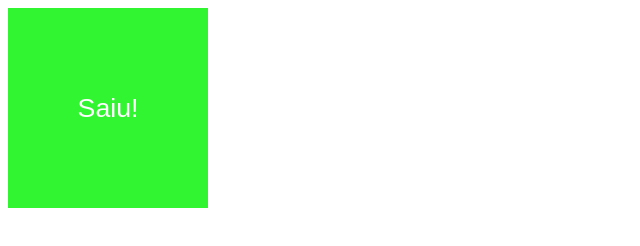
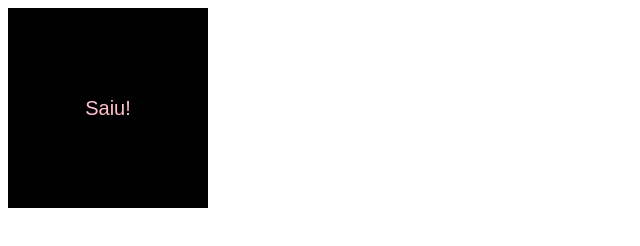
Before and after one commit to miqueiasmoreira/javascript, a plain HTML site: page CursoJS/Aula10/ex006.html in a window 1280 px wide. Both pictures are taken after a click on the element "Interaja...". Shown: the whole page, without its empty margins (0-640 px from the left). Drawn offline with Linux system fonts and the light colour scheme.

Commit message:
Exercícios 5 e 6

```diff
--- a/CursoJS/Aula10/ex006.html
+++ b/CursoJS/Aula10/ex006.html
@@ -2,42 +2,43 @@
 <html lang="pt-BR">
 <head>
     <meta charset="UTF-8">
-    <meta http-equiv="X-UA-Compatible" content="IE=edge">
     <meta name="viewport" content="width=device-width, initial-scale=1.0">
-    <title>Document</title>
+    <title>Eventos DOM</title>
     <style>
         div#area {
-            font: normal 20pt Arial;
-            background-color: rgb(50, 245, 50);
+            font: normal 15pt Arial;
+            background-color: rgb(42, 139, 42);
             color: white;
             width: 200px;
             height: 200px;
             line-height: 200px;
             text-align: center;
         }
-
     </style>
 </head>
 <body>
-        <div id='area'>
+    <div id="area">
         Interaja...
     </div>
+    <script>
+        var area = window.document.querySelector('div#area')
+        area.addEventListener('click', clicar)
+        area.addEventListener('mouseenter', entrou)
+        area.addEventListener('mouseout', saiu)
 
-        <script>
-            var a = window.document.getElementById('area')
-            a.addEventListener('click', clicar)
-            a.addEventListener('mouseenter', entrar)
-            a.addEventListener('mouseout', sair)
         function clicar() {
-                a.innerText = 'Clicou!'
-                a.style.backgroundColor = 'Red'
+            area.innerText = 'Clicou!'
+            area.style.background = 'red'
         }
-            function entrar() {
-                a.innerText = 'Entrou!'
-            }
-            function sair() {
-                a.innerText = 'Saiu!'
-                a.style.backgroundColor = 'rgb(50, 245, 50)'
+        function entrou() {
+            area.innerText = 'Entrou!'
+            area.style.background = 'pink'
+            area.style.color = 'black'
+            area.style.weight = '20px'        }
+        function saiu() {
+            area.innerText = 'Saiu!'
+            area.style.background = 'black'
+            area.style.color = 'pink'
         }
     </script>
 </body>
```
Also changed, not shown: CursoJS/Aula10/ex007.html (+3 -3 lines). Lines whose indentation alone changed are shown as unchanged.
